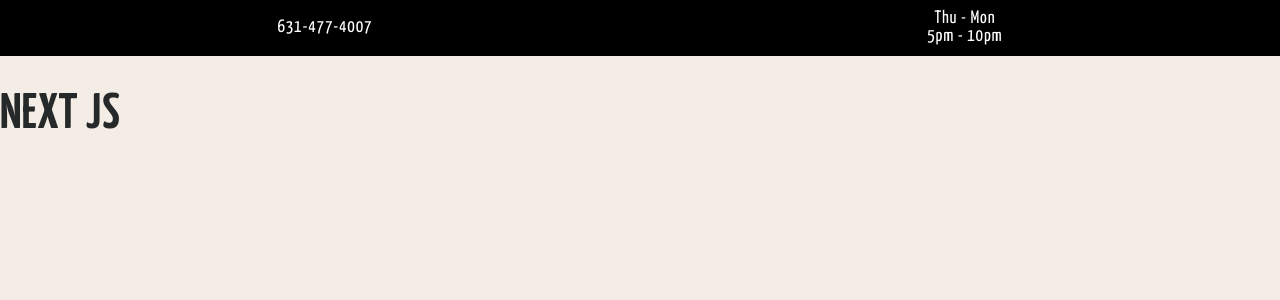
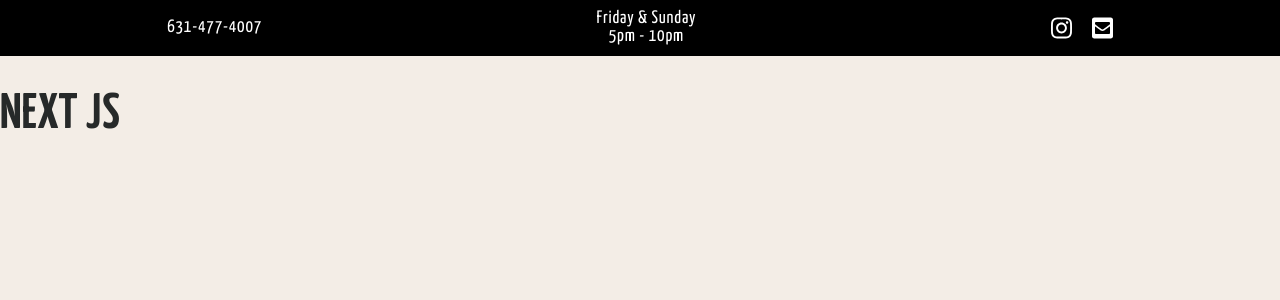
Before and after one commit to asabogal/2020-kon-tiki, a Next.js app: page / in a window 1280 px wide. Shown: the top 300 px of the page. Built offline with nearby package versions, Linux system fonts and the light colour scheme.

Commit message:
add SocialBar + update hours

```diff
--- a/components/navigation/NavHeader.js
+++ b/components/navigation/NavHeader.js
@@ -1,13 +1,18 @@
 import styled from 'styled-components';
+import SocialBar from '../utils/SocialBar';
 
 const NavHeader = () => {
   return (
     <Container>
         <a href="tel: +1-631-477-4007">631-477-4007</a>
         <Hours>
-          <p>Thu - Mon</p>
+          <p>Friday & Sunday</p>
           <p>5pm - 10pm</p>
         </Hours>
+        <SocialBar
+          color='white'
+          size='lg'
+        />
     </Container>
   );
 };
```
